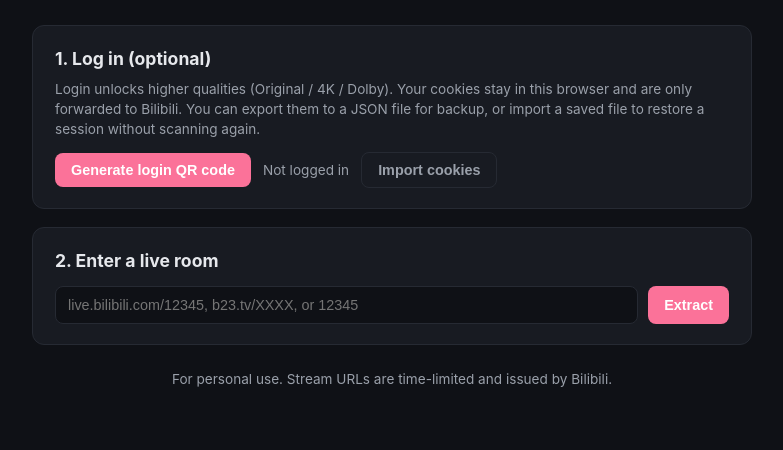
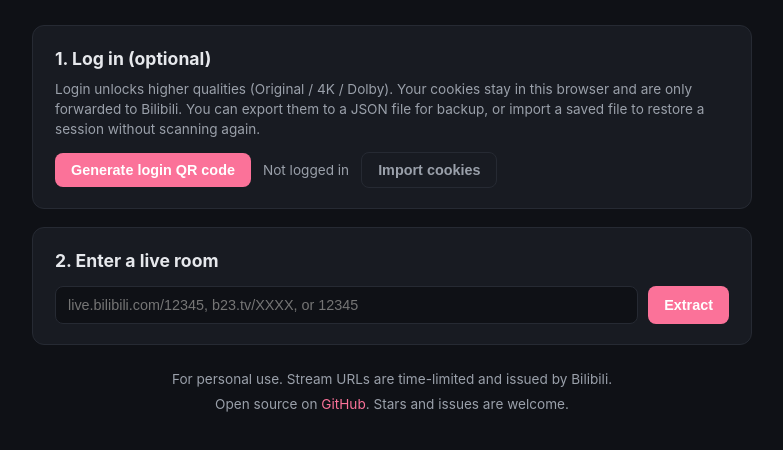
Before and after one commit to 1Wizzy/biliLiveExtractor, a website: page public/index.html in a window 1280 px wide. Shown: the part 110-560 px from the top of the page, without its empty margins (248-1031 px from the left). Drawn offline with Linux system fonts and the light colour scheme.

Commit message:
Add GitHub repo link to web UI footer

```diff
--- a/public/index.html
+++ b/public/index.html
@@ -71,6 +71,15 @@
         <p class="hint">
           For personal use. Stream URLs are time-limited and issued by Bilibili.
         </p>
+        <p class="hint">
+          Open source on
+          <a
+            href="https://github.com/1Wizzy/biliLiveExtractor"
+            target="_blank"
+            rel="noopener noreferrer"
+            >GitHub</a
+          >. Stars and issues are welcome.
+        </p>
       </footer>
     </main>
     <script src="/app.js"></script>
--- a/public/styles.css
+++ b/public/styles.css
@@ -253,3 +253,13 @@
   text-align: center;
   margin-top: 24px;
 }
+
+.footer a {
+  color: var(--accent);
+  text-decoration: none;
+}
+
+.footer a:hover {
+  color: var(--accent-hover);
+  text-decoration: underline;
+}
```
